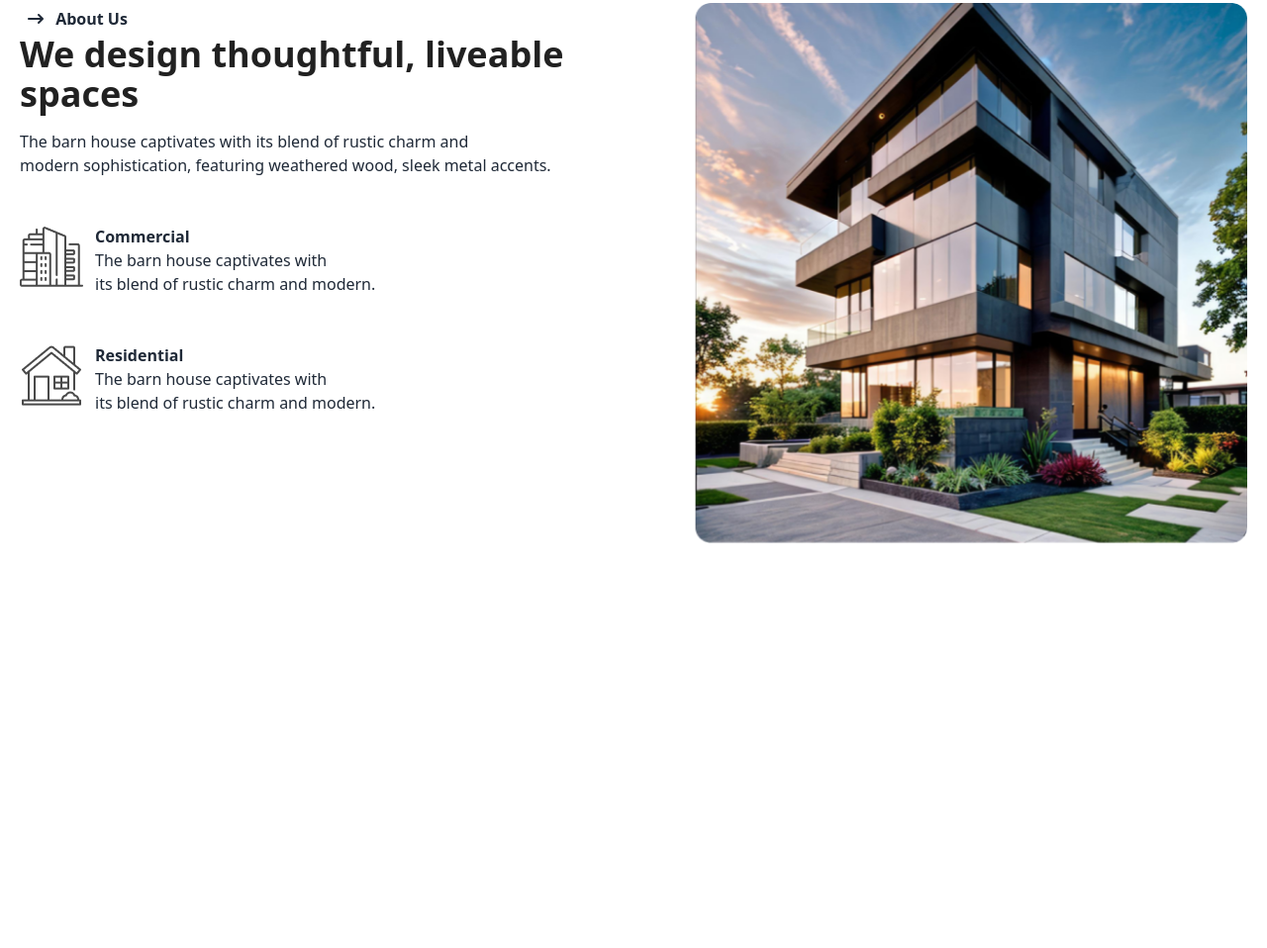
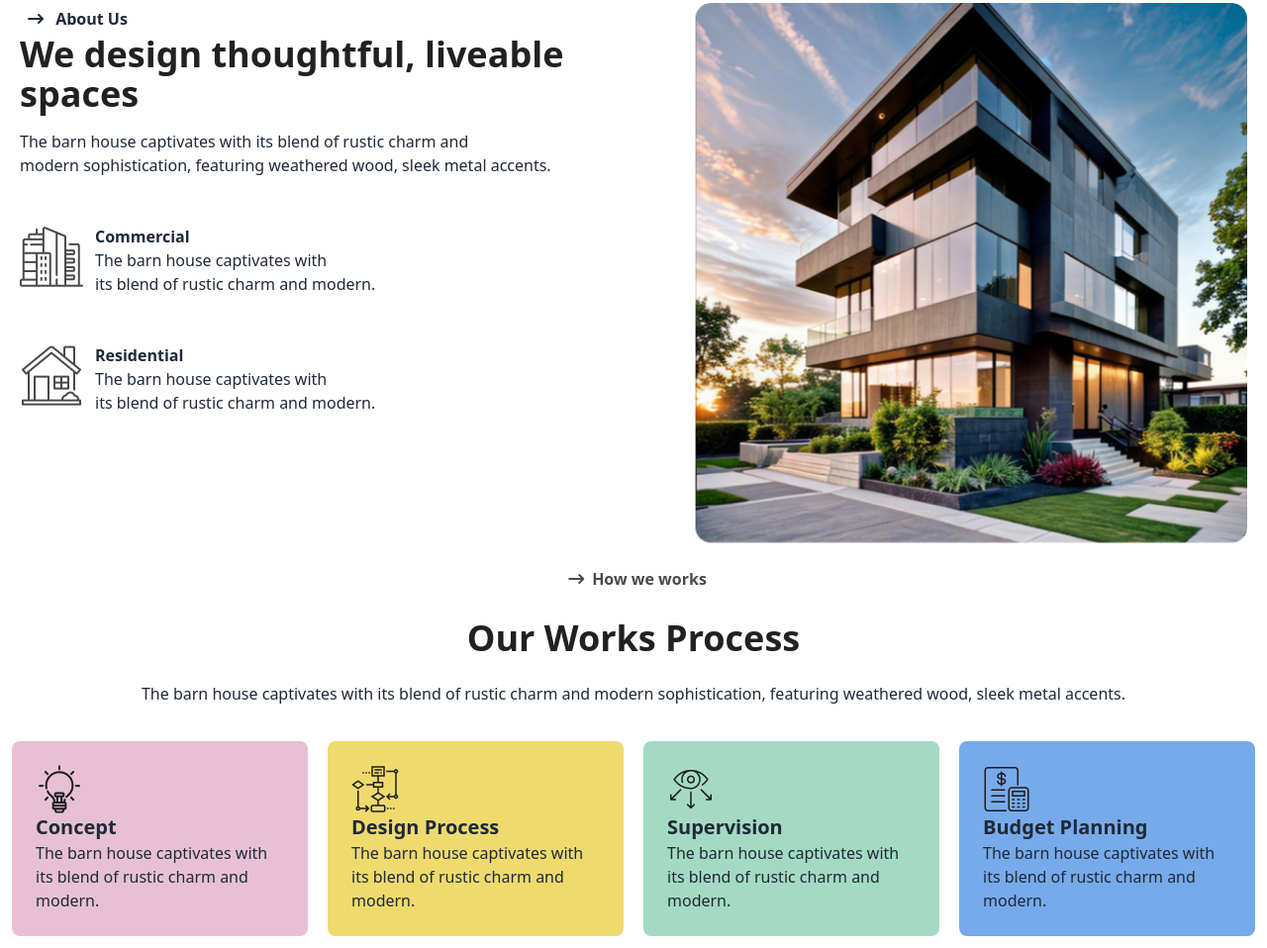
Before and after one commit to AL-HELAL-MOHIBBULLAH/assignment-3, a plain HTML site: page index.html in a window 1280 px wide. Shown: the part 895-1853 px from the top of the page at 99% size. Before the commit the page ends 1464 px from the top, so only its background shows below. Drawn offline with nearby package versions, Linux system fonts and the light colour scheme.

Commit message:
added our work process

```diff
--- a/index.html
+++ b/index.html
@@ -87,7 +87,7 @@
             </div>
             <div class="flex flex-col md:flex-row gap-5 items-center md:items-start p-5">
                 <div class="text-center md:text-left text-wrap">
-                    <p class="font-bold"><i class="fa-solid p-2 fa-arrow-right-long "></i> About Us</p>
+                    <h4 class="font-bold"><i class="fa-solid p-2 fa-arrow-right-long "></i> About Us</h4>
                     <h1 class="text-[#212121] font-bold lg:text-4xl mb-4">We design thoughtful, liveable spaces</h1>
                     <p>The barn house captivates with its blend of rustic charm and <br>
                         modern sophistication, featuring weathered wood, sleek metal accents.</p>
@@ -118,6 +118,35 @@
                 </div>
             </div>
         </div>
+        <div>
+          <div class="text-center mb-6">
+            <h4 class="text-[#494949] font-bold "><i class="fa-solid p-2 fa-arrow-right-long "></i>How we works</h4>
+            <h1 class="text-[#212121] font-bold text-2xl lg:text-4xl my-6">Our Works Process</h1>
+            <p>The barn house captivates with its blend of rustic charm and modern sophistication, featuring weathered wood, sleek metal accents.</p>
+          </div>
+          <div class="text-wrap flex flex-col md:flex-row p-3 gap-5">
+          <div class="bg-[#E7C1D3] p-6 rounded-lg">
+            <img src="./assets/concept.png" alt="">
+            <h4 class="font-extrabold text-xl ">Concept</h4>
+            <p>The barn house captivates with its blend of rustic charm and modern.</p>
+          </div>
+          <div class="bg-[#EFDA6E] p-6 rounded-lg">
+            <img src="./assets/flow-chart.png" alt="">
+            <h4 class="font-extrabold text-xl ">Design Process</h4>
+            <p>The barn house captivates with its blend of rustic charm and modern.</p>
+          </div>
+          <div class="bg-[#A4DAC3] p-6 rounded-lg">
+            <img src="./assets/vision.png" alt="">
+            <h4 class="font-extrabold text-xl ">Supervision</h4>
+            <p>The barn house captivates with its blend of rustic charm and modern.</p>
+          </div>
+          <div class="bg-[#77AAEA] p-6 rounded-lg">
+            <img src="./assets/budget-planning.png" alt="">
+            <h4 class="font-extrabold text-xl ">Budget Planning</h4>
+            <p>The barn house captivates with its blend of rustic charm and modern.</p>
+          </div>
+        </div>
+        </div>
     </main>
 </body>
 </html>
```
